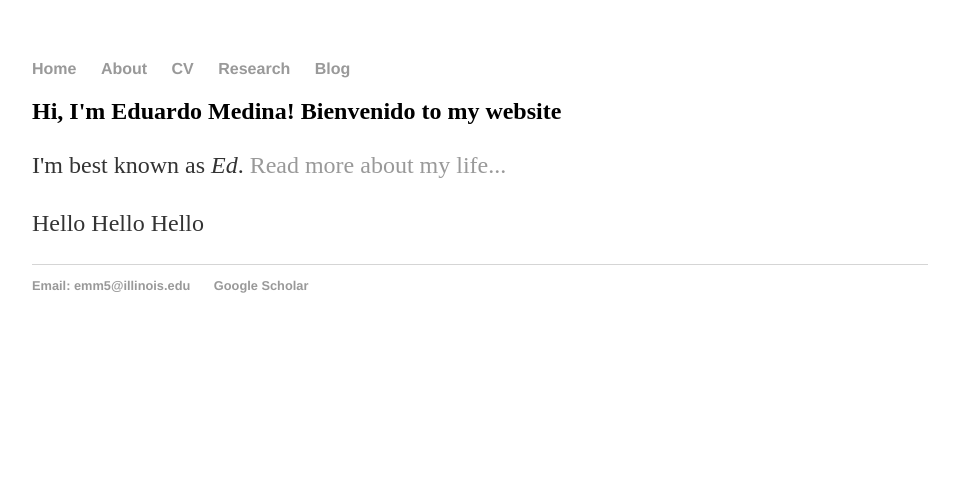
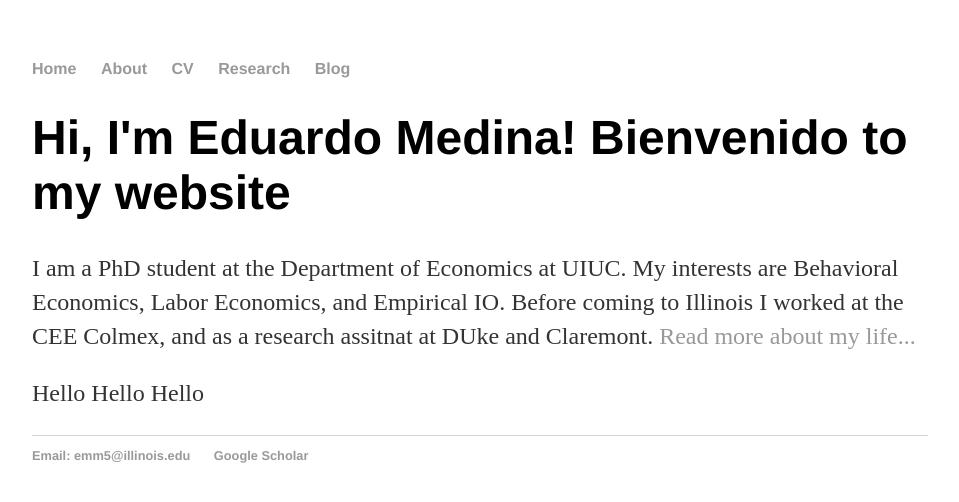
Before and after one commit to edmedina17/edmedina17.github.io, a Jekyll site: the page built from index.html, in a window 1280 px wide. Shown: the top 502 px of the page, without its empty margins (160-1119 px from the left). Built offline with Jekyll 4.4.1, drawn with Linux system fonts in a browser that asks for light colours.

Commit message:
Update index.html

```diff
--- a/index.html
+++ b/index.html
@@ -3,7 +3,7 @@ layout: default
 title: Eduardo Medina-Cortina
 ---
 <div class="blurb">
-	<h2> Hi, I'm Eduardo Medina! Bienvenido to my website</h2>
-	<p>I'm best known as <em>Ed</em>. <a href="/about">Read more about my life...</a></p>
+	<h1> Hi, I'm Eduardo Medina! Bienvenido to my website</h1>
+	<p>I am a PhD student at the Department of Economics at UIUC. My interests are Behavioral Economics, Labor Economics, and Empirical IO. Before coming to Illinois I worked at the CEE Colmex, and as a research assitnat at DUke and Claremont. <a href="/about">Read more about my life...</a></p>
 	<p> Hello Hello Hello </a></p>
 </div><!-- /.blurb -->
```
